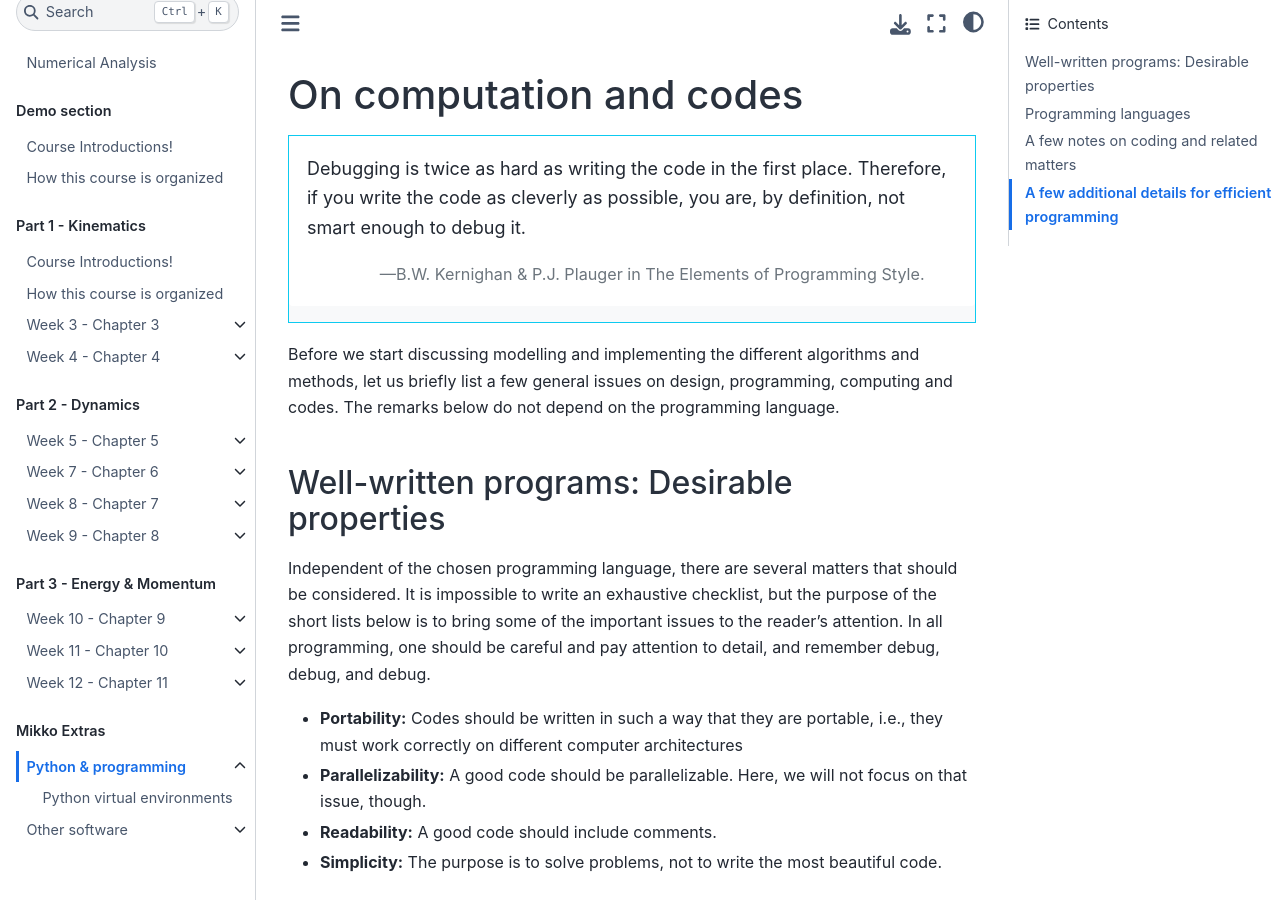
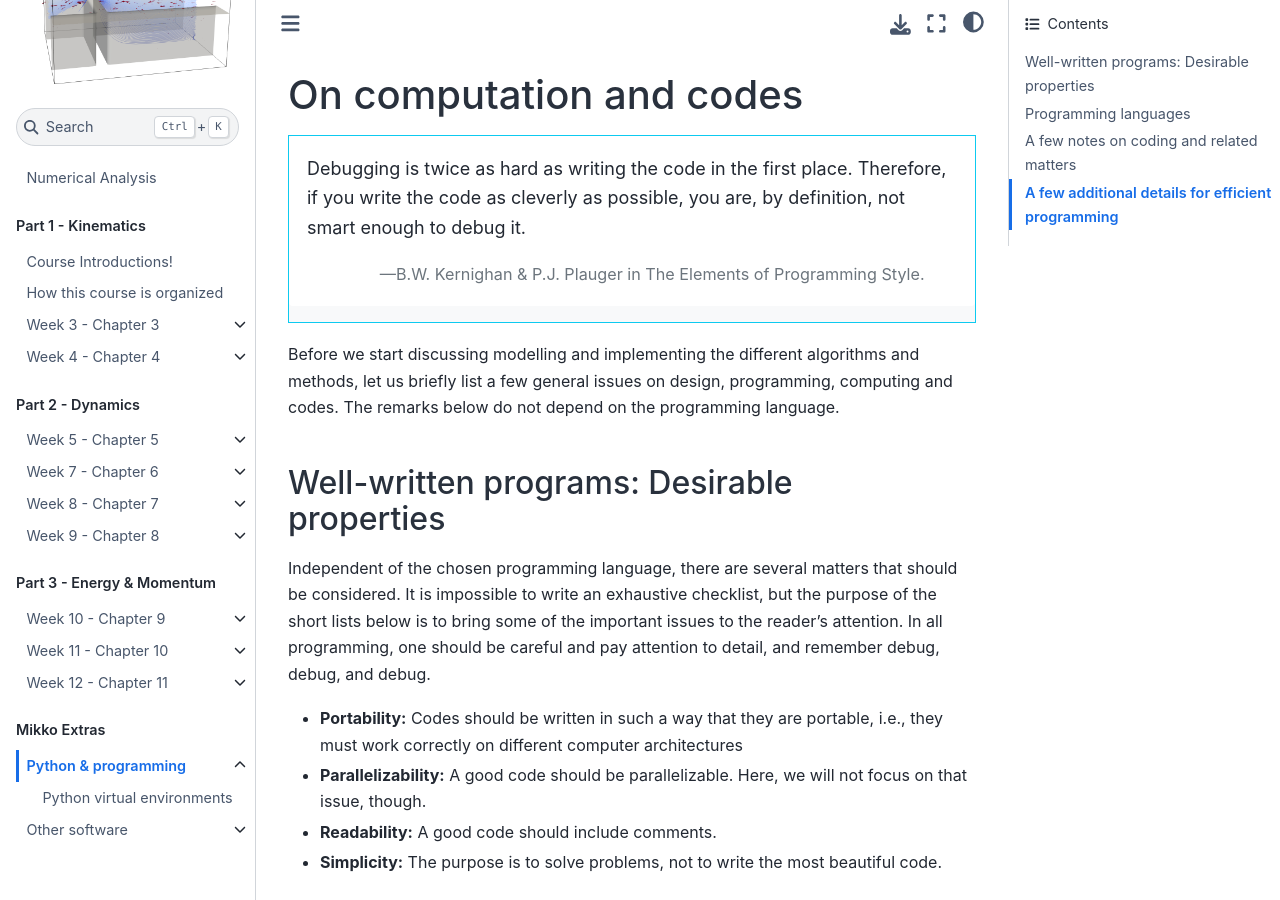
Before and after one commit to CDenniston/NumericalAnalysis, a Jupyter Book: the page built from extras/coding-notes-general.md, in a window 1280 px wide and 900 px high. Built offline with Jupyter Book 1.0.4 settings and Sphinx 7.4.7 and the Sphinx Book theme 1.1.4, drawn with Linux system fonts in a browser that asks for light colours; pages that are not in the unit, such as notebooks, are missing from menus; some of the changed lines change nothing that is shown.

Commit message:
clean out not relevant demos

```diff
--- a/_toc.yml
+++ b/_toc.yml
@@ -1,29 +1,6 @@
 format: jb-book
 root: about/syllabus
 parts:
-- caption: Demo section
-  chapters:
-  - file: class/demo01/demo01_summary
-    title: Demo 1 - Data Science
-    sections:
-      - file: class/demo01/lecture1
-      - file: class/demo01/lecture2
-      - file: class/demo01/lecture3
-  - file: class/demo02/demo02_summary
-    title: Demo 2 - Introductory Physics
-    sections:
-      - file: class/demo02/videos
-      - file: class/demo02/homework
-      - file: class/demo02/readings
-      - file: class/demo02/lab
-      - file: class/demo02/learninglogs
-      - file: class/demo02/test
-      - file: class/demo03/demo03_summary
-        title: Demo 3 - Shakespeare
-      - file: class/demo04/demo04_summary
-        title: Demo 4 - Chemistry
-      - url: https://firas.moosvi.com/books/active-learning-technologies/jupyterdays/capacitor_talk/Capacitor.html
-        title: Capacitor Lecture
 - caption: Part 1 - Kinematics
   chapters:
   - file: class/week01/week01_summary
@@ -151,3 +128,7 @@
     sections:
       - file: extras/vi-editor
       - file: extras/helpful-software
+- caption: Demo section
+  chapters:
+  - file: class/demo01/lecture1
+    title: Demo for course template
```
